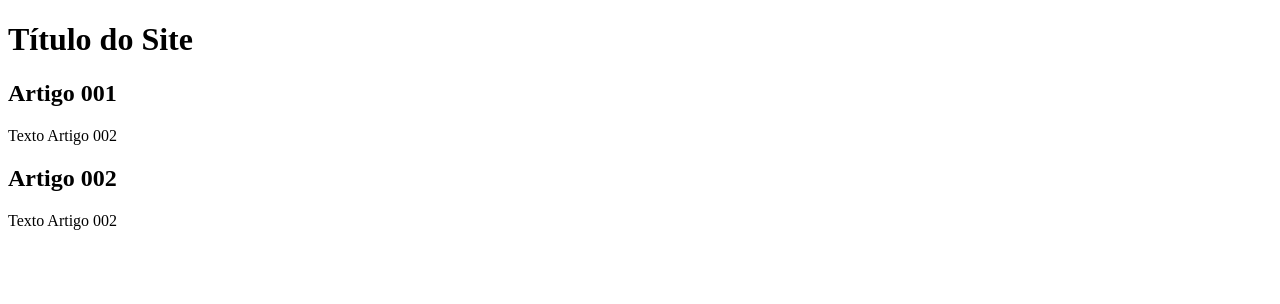
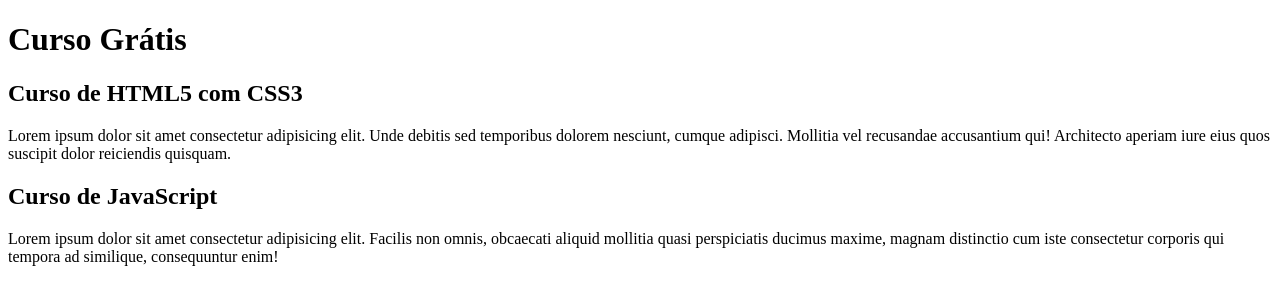
Before and after one commit to thalitapereirareis/projeto-sites, a plain HTML site: page index.html in a window 1280 px wide. Drawn offline with Linux system fonts and the light colour scheme.

Commit message:
comecei a escrever o conteúdo

```diff
--- a/index.html
+++ b/index.html
@@ -9,15 +9,15 @@
 <body>
     <main>
         <header>
-            <h1>Título do Site</h1>
+            <h1>Curso Grátis</h1>
         </header>
         <article>
-            <h2>Artigo 001</h2>
-            <p>Texto Artigo 002</p>
+            <h2>Curso de HTML5 com CSS3</h2>
+            <p>Lorem ipsum dolor sit amet consectetur adipisicing elit. Unde debitis sed temporibus dolorem nesciunt, cumque adipisci. Mollitia vel recusandae accusantium qui! Architecto aperiam iure eius quos suscipit dolor reiciendis quisquam.</p>
         </article>
         <article>
-            <h2>Artigo 002</h2>
-            <p>Texto Artigo 002</p>
+            <h2>Curso de JavaScript</h2>
+            <p>Lorem ipsum dolor sit amet consectetur adipisicing elit. Facilis non omnis, obcaecati aliquid mollitia quasi perspiciatis ducimus maxime, magnam distinctio cum iste consectetur corporis qui tempora ad similique, consequuntur enim!</p>
         </article>
     </main>
 </body>
```
